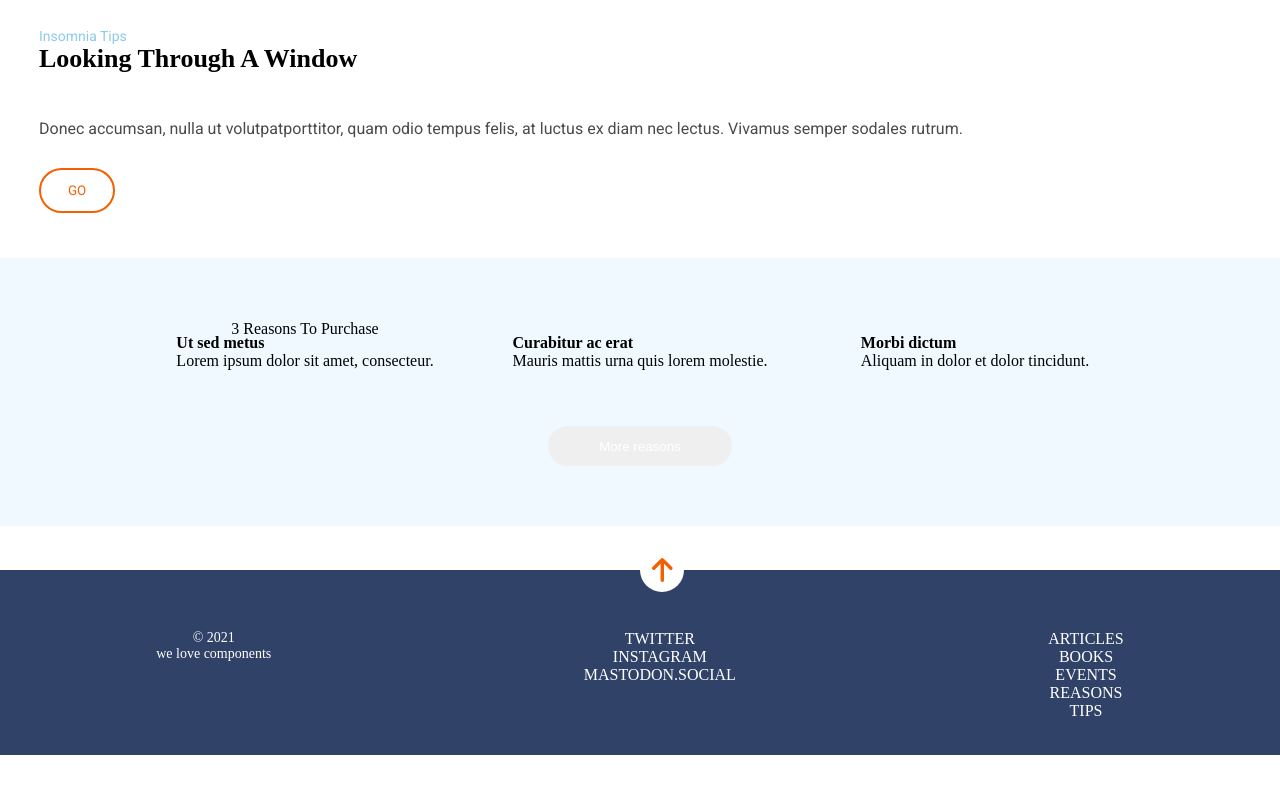
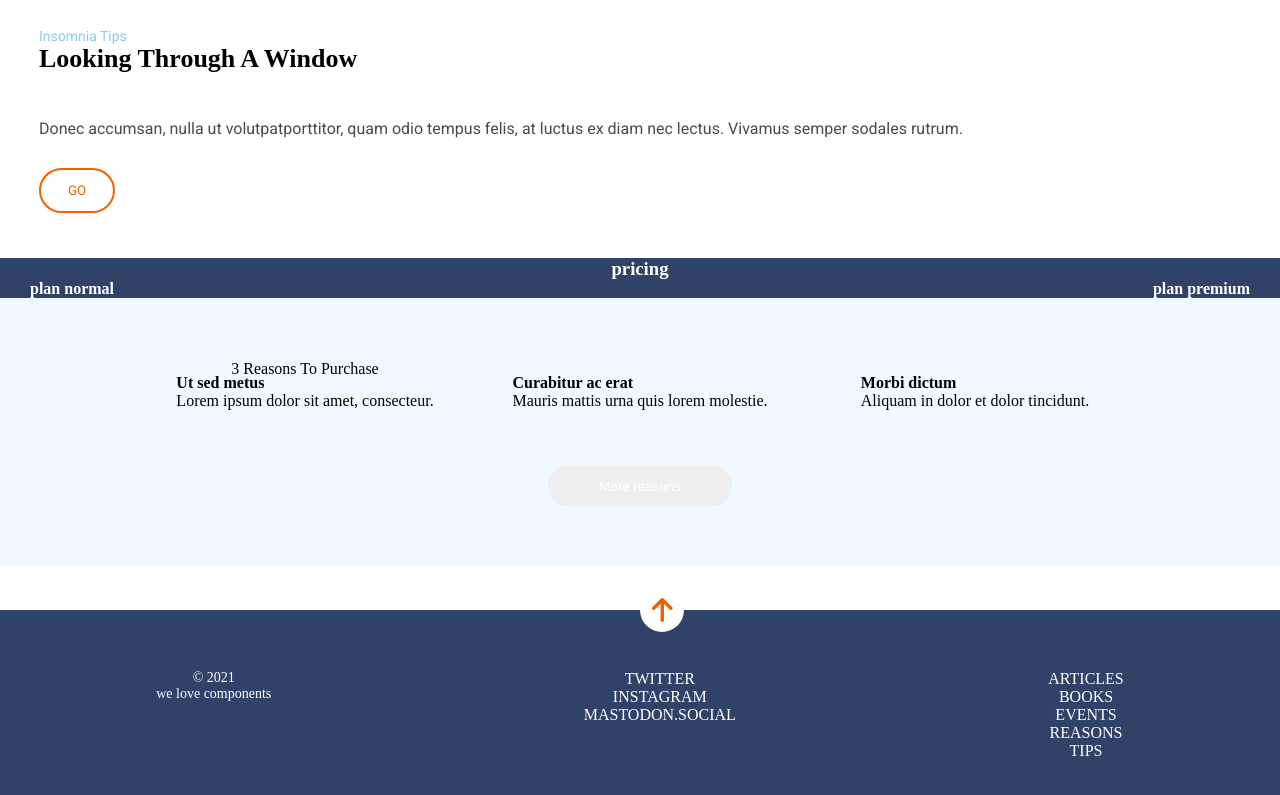
Before and after one commit to Adalab/modulo-1-evaluacion-final-AzaharaGV, a website: page public/index.html in a window 1280 px wide. Shown: the part 648-1443 px from the top of the page. Before the commit the page ends 1403 px from the top, so only its background shows below. Drawn offline with Linux system fonts and the light colour scheme.

Commit message:
Evaluation

```diff
--- a/public/index.html
+++ b/public/index.html
@@ -35,6 +35,14 @@
             luctus ex diam nec lectus. Vivamus semper sodales rutrum.
           </p>
           <button class="insomnia-button">GO</button>
+        </section>
+        <section class="pricing">
+         <h3>pricing</h3>
+         <div class="plan">
+         <h4>plan normal</h4>
+         <h4>plan premium</h4>
+        </div>
+          </section>
         </section>
         <section class="second-section-main">
           <div class="h2b-main" id="h2b-main">3 Reasons To Purchase</div>
--- a/src/scss/layout/_medium.scss
+++ b/src/scss/layout/_medium.scss
@@ -147,4 +147,23 @@
   .footer-buttom {
     left: 50vw;
   }
+  .plan {
+    display: flex;
+    flex-direction: row;
+    justify-content: space-between;
+    width: 100%;
+  }
 }
+
+.pricing {
+  box-sizing: border-box;
+  display: flex;
+  flex-direction: column;
+  justify-content: center;
+  width: 100%;
+  align-items: center;
+  background-color: $d-blue;
+  color: $white;
+  padding-right: 30px;
+  padding-left: 30px;
+}
```
Also changed, not shown: src/html/partials/main.html (+8 -0 lines), public/assets/css/main.css, 1 other file.
